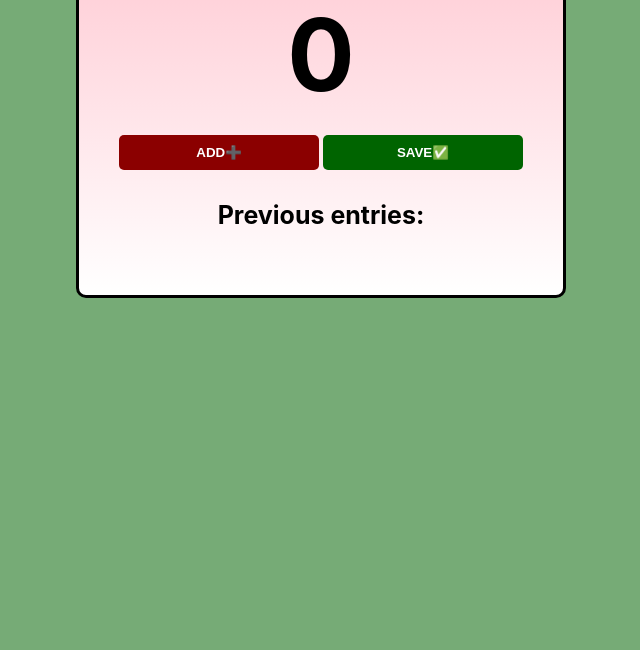
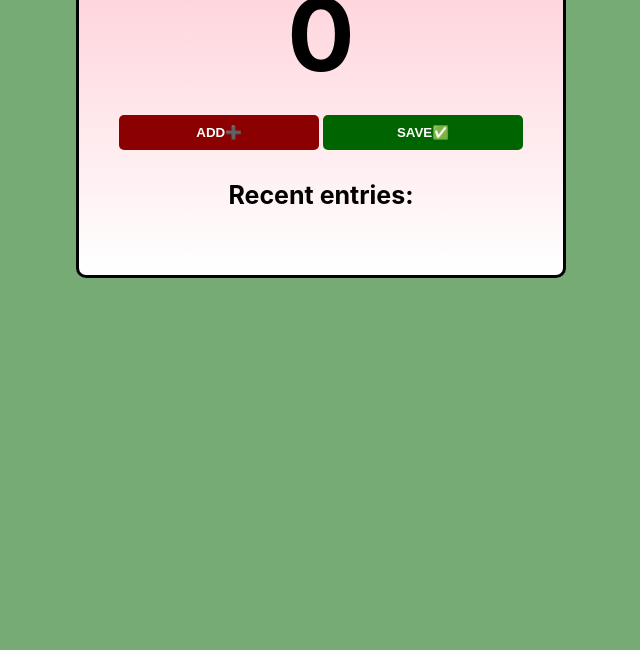
Before and after one commit to RealTim0/passenger-counter-app, a plain HTML site: page index.html in a window 1280 px wide. Shown: the part 150-800 px from the top of the page, without its empty margins (319-959 px from the left). Drawn offline with Linux system fonts and the light colour scheme.

Commit message:
change previoustorecent

```diff
--- a/index.html
+++ b/index.html
@@ -13,7 +13,7 @@
         <h2 id="count-el">0</h2>
         <button id="increment-btn" onclick="increment()">ADD➕</button>
         <button id="save-btn" onclick="save()">SAVE✅ </button>
-        <p id="save-el">Previous entries: </p>
+        <p id="save-el">Recent entries: </p>
         <script src="index.js"></script>
     </div>
 </body>
--- a/main.css
+++ b/main.css
@@ -4,7 +4,7 @@ body {
     font-family: nunito -apple-system, BlinkMacSystemFont, 'Segoe UI', Roboto, Oxygen, Ubuntu, Cantarell, 'Open Sans', 'Helvetica Neue', sans-serif;
     font-weight: bold;
     text-align: center;
-    margin:20px;
+    margin:auto;
     padding: 1px;
    overflow-y: hidden;
 
```
